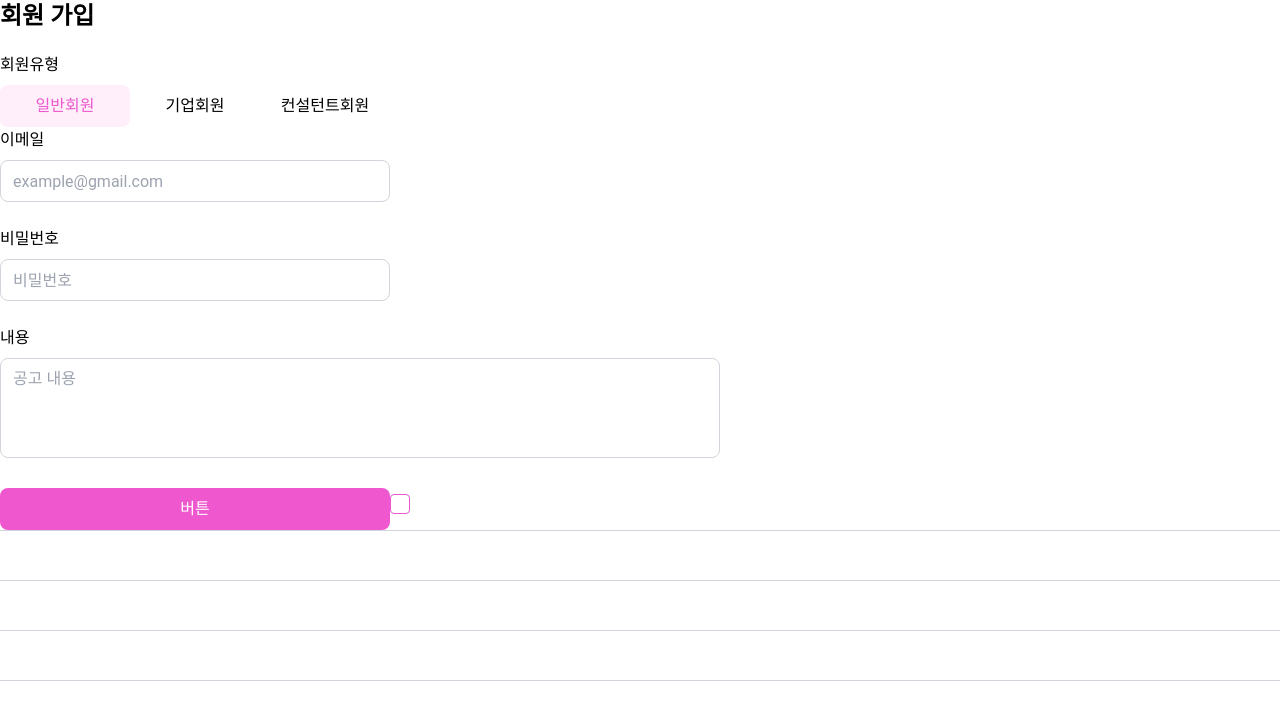
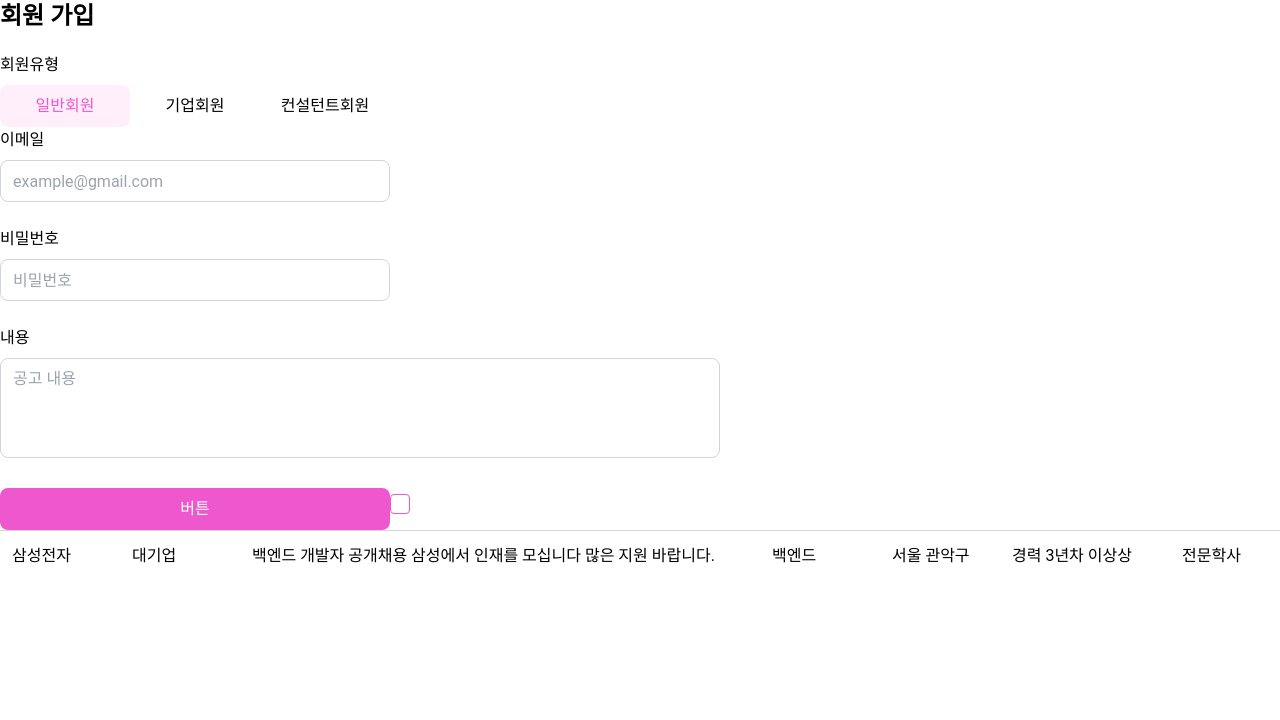
Before and after one commit to hanyechan-dev/HighFive, a React (Vite) app in the folder client/: page / in a window 1280 px wide. Shown: the top 720 px of the page. Built offline with nearby package versions, Linux system fonts and the light colour scheme.

Commit message:
리스트 컴포넌트 작성

```diff
--- a/client/src/App.tsx
+++ b/client/src/App.tsx
@@ -16,19 +16,24 @@ function App() {
     const [checked, setChecked] = useState(false);
 
     const mockData = {
-        id : 1,
-        기업명 : '삼성전자',
-        기업형태 : '대기업',
-        공고명 : '백엔드 개발자 공개채용',
-        모집부문 : '백엔드',
-        근무지 : '서울',
-        경력 : '신입',
-        학력 : '대졸',
-        등록일 : '2025-05-05'};
-
+    id: 1,
+    title: '백엔드 개발자 공개채용 삼성에서 인재를 모십니다 많은 지원 바랍니다.',
+    companyName: '삼성전자',
+    companyType: '대기업',
+    job: '백엔드',
+    workLocation: '서울 관악구',
+    careerType: '경력 3년차 이상상',
+    educationLevel: '전문학사',
+    similarityScore: 87,
+    createdDate: '2025-05-05'
+};
 
     const userType = ['일반회원', '기업회원', '컨설턴트회원'];
     const [checkedText, setcheckedText] = useState(userType[0]);
+
+    const onClick = (id: number) => {
+        console.log(id);
+    };
 
 
     return (
@@ -48,10 +53,8 @@ function App() {
 
             <Checkbox checked={checked} setChecked={setChecked} />
 
-            <ContentOfList {...mockData}/>
-            <ContentOfList id={0} />
-            <ContentOfList id={0} />
-            <ContentOfList id={0} />
+            <ContentOfList {...mockData} onClick={onClick}/>
+
 
 
         </>
--- a/client/src/components/list/ContentOfList.tsx
+++ b/client/src/components/list/ContentOfList.tsx
@@ -1,15 +1,26 @@
 interface ContentProps {
-    id: number;
-    title : string;
-    companyName : string;
+    id:number;
+    title: string;
+    companyName: string;
     companyType: string;
-    job : string;
-    workLocation : string;
-    careerType : string;
-    educationLevel : string;
-    similarityScore : number;
-    createdDate : string;
+    job: string;
+    workLocation: string;
+    careerType: string;
+    educationLevel: string;
+    similarityScore: number | null;
+    createdDate: string;
+    onClick: (id:number) => void;
 }
+
+const defaultSetting =
+    'w-[1500px] h-[50px] text-base font-roboto border-t border-gray-300 px-3 py-[13px] flex items-center hover:bg-semi_theme';
+const itemSetting = 'shrink-0 text-left mr-5';
+const similarityScoreSetting = 'w-[50px] h-[30px] bg-theme text-white border border-theme rounded-lg px-2 text-center';
+const sizeClass = {
+    s: 'w-[100px]',
+    m: 'w-[150px]',
+    l: 'w-[500px]',
+};
 
 function ContentOfList({
     id,
@@ -21,22 +32,30 @@ function ContentOfList({
     careerType,
     educationLevel,
     similarityScore,
-    createdDate
+    createdDate,
+    onClick
 }: ContentProps) {
 
-    const defaultSetting = 'w-[1500px] h-[50px] text-base font-roboto border-t border-gray-300 px-3 grid grid-cols-8 items-center'
+    let scoreText = '';
+    if (similarityScore != null) {
+        scoreText = similarityScore + '%';
+    }
 
     return (
-        <div className={defaultSetting} key={id}>
-            <span className="w-[200px] text-center">{companyName}</span>
-            <span className="w-[150px] text-center">{companyType}</span>
-            <span className="w-[300px] text-center">{title}</span>
-            <span className="w-[150px] text-center">{job}</span>
-            <span className="w-[150px] text-center">{workLocation}</span>
-            <span className="w-[100px] text-center">{careerType}</span>
-            <span className="w-[100px] text-center">{educationLevel}</span>
-            <span className="w-[150px] text-center">{createdDate}</span>
-            <span className="w-[150px] text-center">{similarityScore}</span>
+        <div className={defaultSetting} onClick={()=>onClick(id)}>
+            <span className={`${sizeClass.s} ${itemSetting}`}>{companyName}</span>
+            <span className={`${sizeClass.s} ${itemSetting}`}>{companyType}</span>
+            <span className={`${sizeClass.l} ${itemSetting}`}>{title}</span>
+            <span className={`${sizeClass.s} ${itemSetting}`}>{job}</span>
+            <span className={`${sizeClass.s} ${itemSetting}`}>{workLocation}</span>
+            <span className={`${sizeClass.m} ${itemSetting}`}>{careerType}</span>
+            <span className={`${sizeClass.s} ${itemSetting}`}>{educationLevel}</span>
+            <span className={`${sizeClass.s} ${itemSetting}`}>{createdDate}</span>
+            {similarityScore !== null && (
+                <span className={`${sizeClass.s} ${itemSetting} ${similarityScoreSetting}`}>
+                    {scoreText}
+                </span>
+            )}
         </div>
     );
 }
```
Also changed, not shown: client/.yarnrc.yml (added), 1 other file (tests, documents, lock files or other folders).
